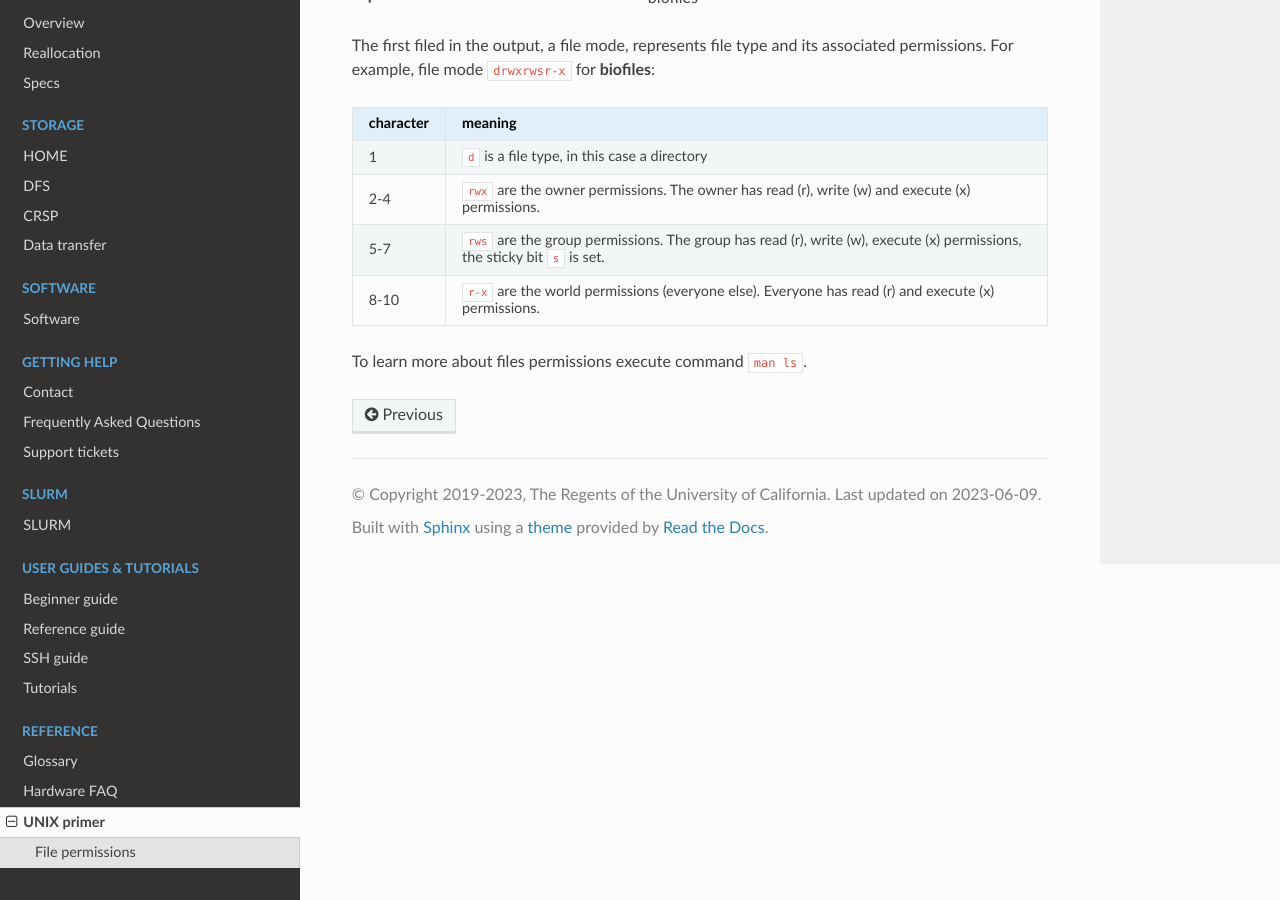
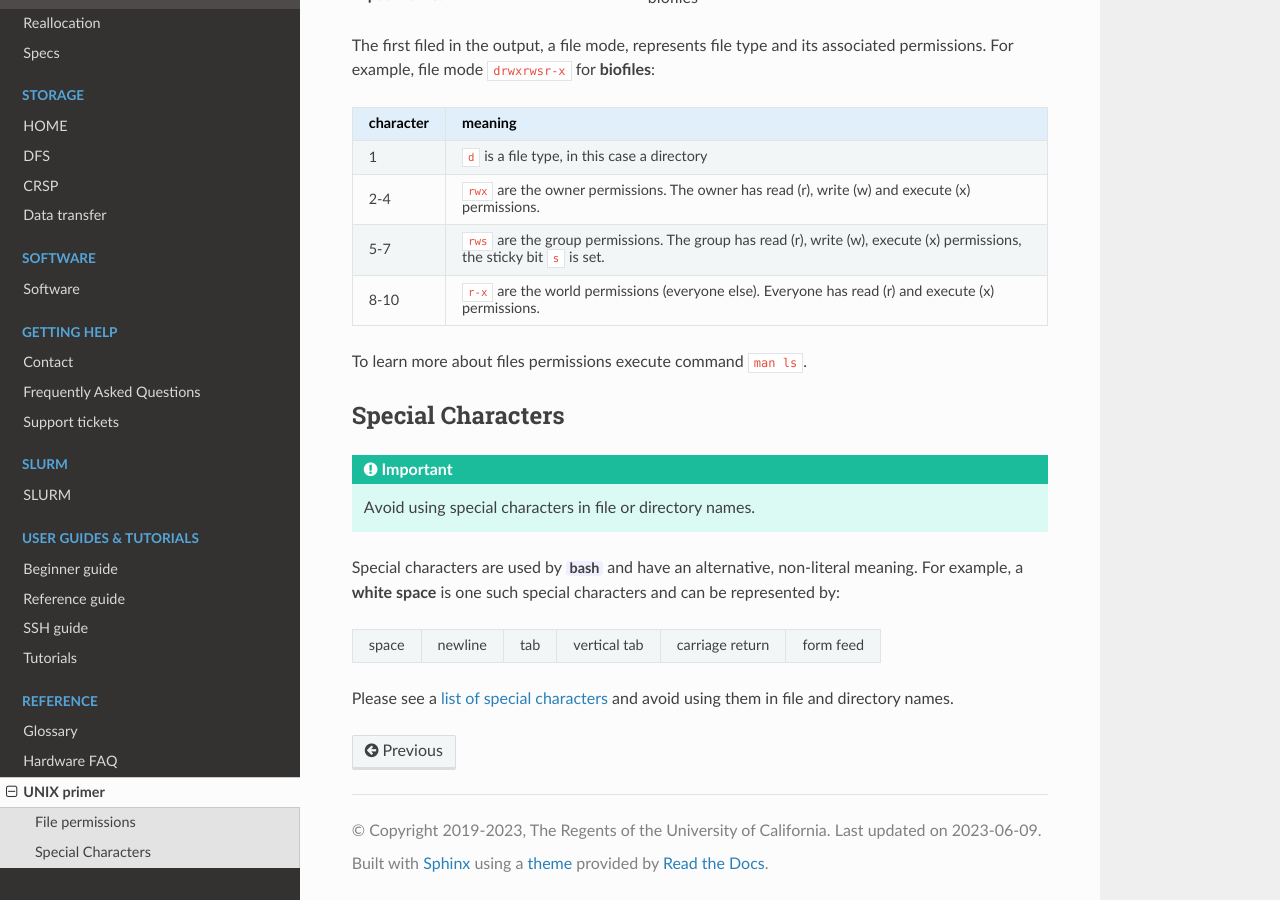
Before and after one commit to RCIC-UCI-Public/website-rcic, a Sphinx documentation site: the page built from docs/source/references/unix-primer.rst, in a window 1280 px wide and 900 px high, scrolled down 1650 px. Built offline with Sphinx 7.4.7 and the Read the Docs theme 2.0.0, drawn with Linux system fonts in a browser that asks for light colours.

Commit message:
add special character segment

```diff
--- a/docs/source/references/unix-primer.rst
+++ b/docs/source/references/unix-primer.rst
@@ -109,3 +109,21 @@ permissions. For example, file mode ``drwxrwsr-x`` for **biofiles**:
    +-----------+-----------------------------------------------------------------------------+
 
 To learn more about files permissions execute command ``man ls``.
+
+.. _special characters:
+
+Special Characters
+------------------
+
+.. important:: Avoid using special characters in file or directory names.
+
+Special characters are used by :tt:`bash` and have an alternative, non-literal meaning.
+For example, a **white space** is one such special characters and can be  represented by:
+
+===== ======= === ============ =============== =========
+space newline tab vertical tab carriage return form feed
+===== ======= === ============ =============== =========
+
+Please see a
+`list of special characters <https://www.oreilly.com/library/view/learning-the-bash/1565923472/ch01s09.html>`_
+and avoid using them in file and directory names.
```
